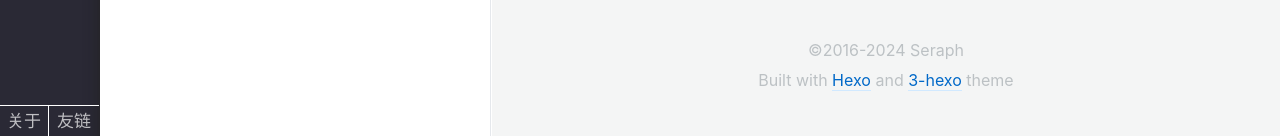
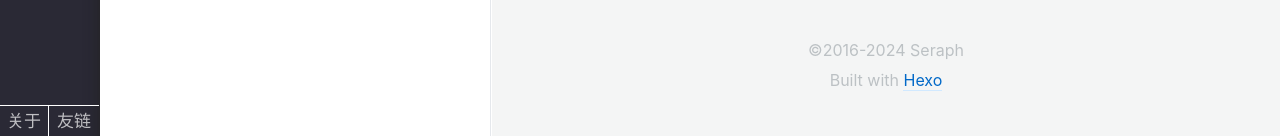
Before and after one commit to drg-blog/drg-blog.github.io, a plain HTML site: page about/index.html in a window 1280 px wide. Shown: the part 664-800 px from the top of the page. Drawn offline with nearby package versions, Linux system fonts and the light colour scheme; some packages are replaced by stand-ins of ours; a script that the page names is missing; files whose address does not match are found by name; a web font is replaced by a local one.

Commit message:
Site updated: 2024-10-27 23:16:43

```diff
--- a/about/index.html
+++ b/about/index.html
@@ -407,7 +407,7 @@
         <p class="footer-entry">
     ©2016-2024 Seraph
 </p>
-<p class="footer-entry">Built with <a href="https://hexo.io/" target="_blank">Hexo</a> and <a href="https://github.com/yelog/hexo-theme-3-hexo" target="_blank">3-hexo</a> theme</p>
+<p class="footer-entry">Built with <a href="https://hexo.io/" target="_blank">Hexo</a></p>
 
     </div>
     <div class="full-toc">
```
Also changed, not shown: 2017/03/23/cc/index.html (+1 -1 lines), 2024/10/27/Hello-Hexo/index.html (+1 -1 lines), 2024/10/27/hello-world/index.html (+1 -1 lines), archives/2017/03/index.html (+1 -1 lines), archives/2017/index.html (+1 -1 lines), archives/2024/10/index.html (+1 -1 lines), archives/2024/index.html (+1 -1 lines), archives/index.html (+1 -1 lines), categories/工具/hexo/hahah/index.html (+1 -1 lines), categories/工具/hexo/index.html (+1 -1 lines), categories/工具/index.html (+1 -1 lines), index.html (+1 -1 lines), tags/hexo-v2/index.html (+1 -1 lines), tags/hexo2/index.html (+1 -1 lines).
